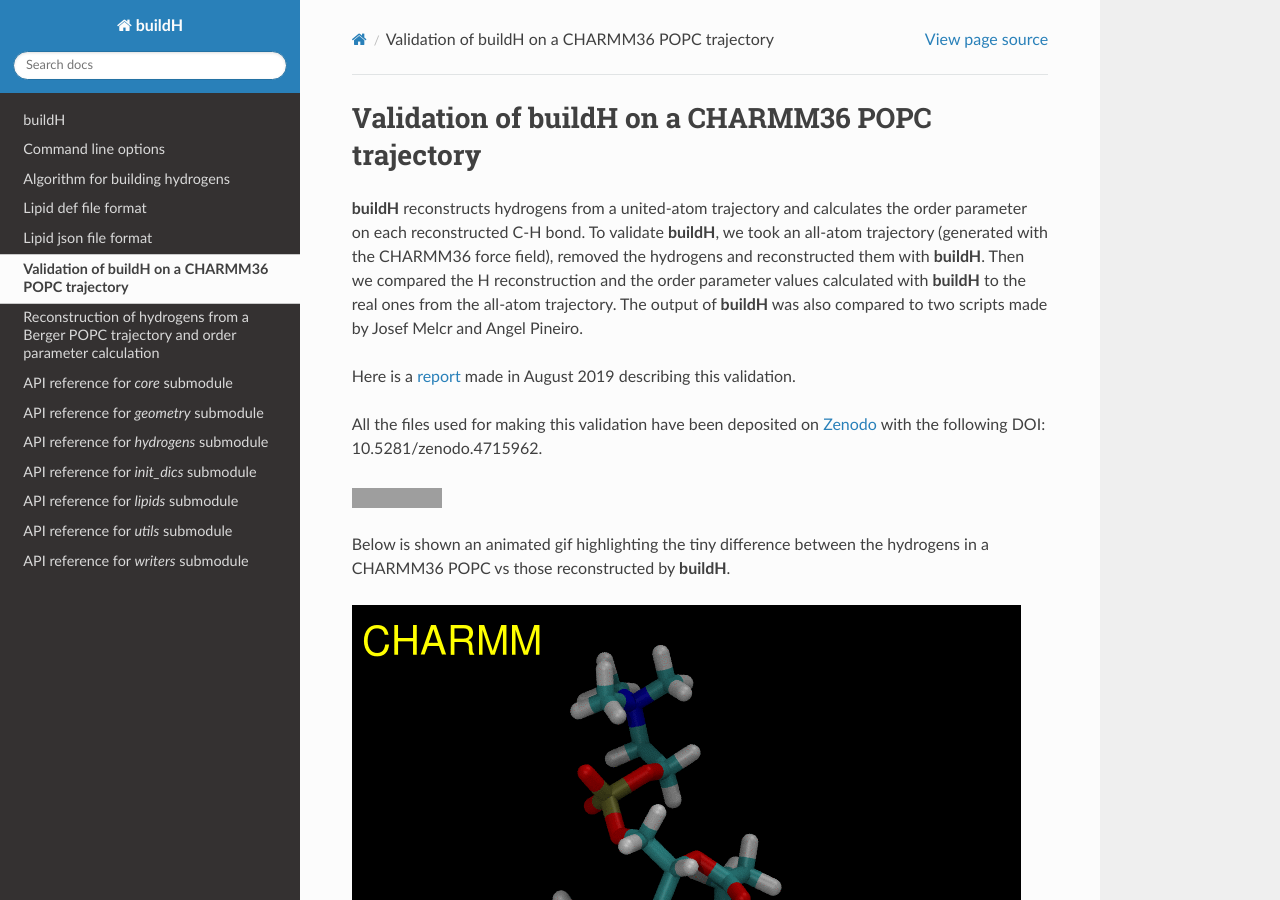
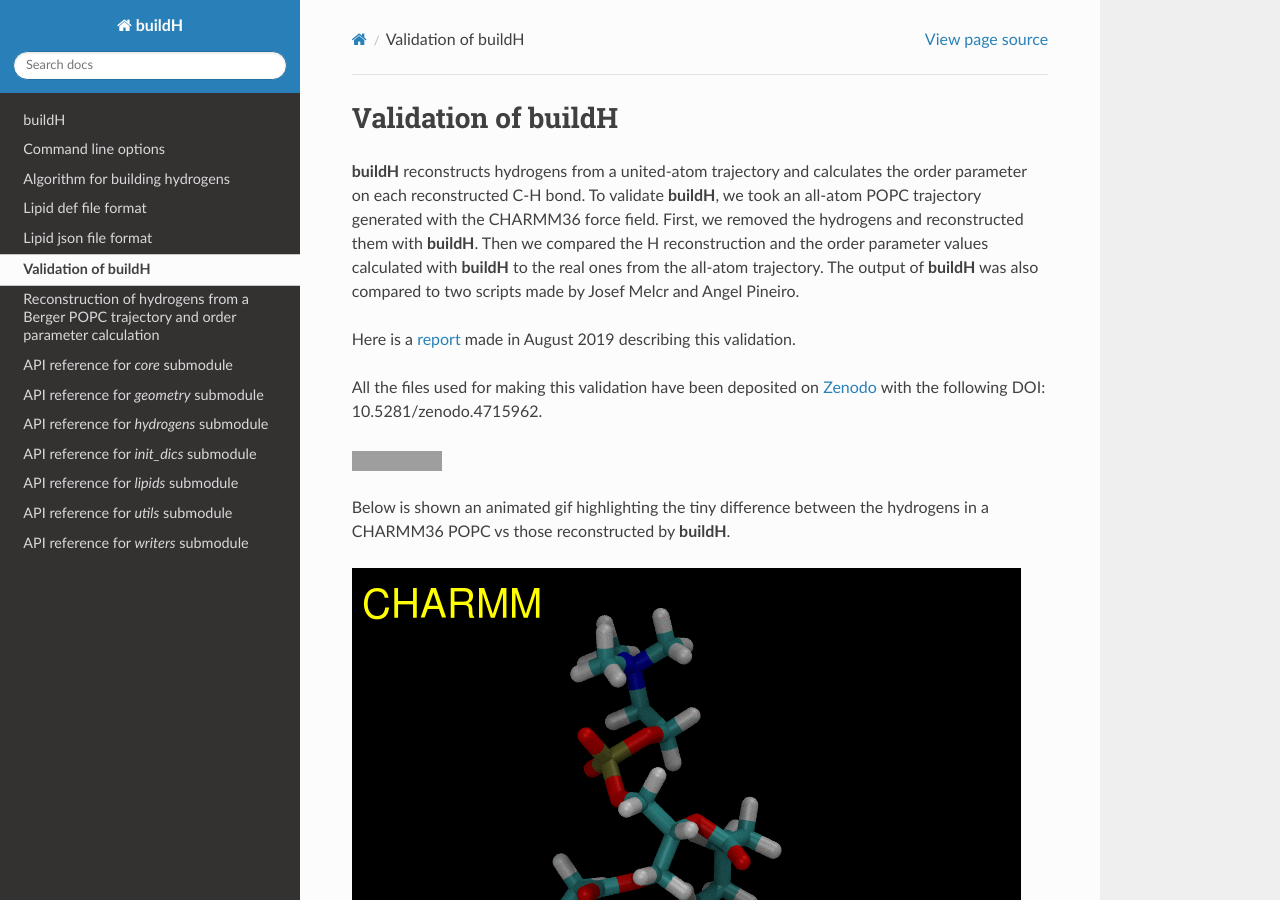
Before and after one commit to patrickfuchs/buildH, a Sphinx documentation site: the page built from docs/CHARMM36_POPC_validation/validation.md, in a window 1280 px wide and 900 px high. Built offline with Sphinx 7.4.7 and the Read the Docs theme 2.0.0, drawn with Linux system fonts in a browser that asks for light colours; grey boxes are pictures that could not be loaded.

Commit message:
Shorten title

```diff
--- a/docs/CHARMM36_POPC_validation/validation.md
+++ b/docs/CHARMM36_POPC_validation/validation.md
@@ -1,6 +1,6 @@
-# Validation of buildH on a CHARMM36 POPC trajectory
+# Validation of buildH
 
-**buildH** reconstructs hydrogens from a united-atom trajectory and calculates the order parameter on each reconstructed C-H bond. To validate **buildH**, we took an all-atom trajectory (generated with the CHARMM36 force field), removed the hydrogens and reconstructed them with **buildH**. Then we compared the H reconstruction and the order parameter values calculated with **buildH** to the real ones from the all-atom trajectory. The output of **buildH** was also compared to two  scripts made by Josef Melcr and Angel Pineiro.
+**buildH** reconstructs hydrogens from a united-atom trajectory and calculates the order parameter on each reconstructed C-H bond. To validate **buildH**, we took an all-atom POPC trajectory generated with the CHARMM36 force field. First, we removed the hydrogens and reconstructed them with **buildH**. Then we compared the H reconstruction and the order parameter values calculated with **buildH** to the real ones from the all-atom trajectory. The output of **buildH** was also compared to two  scripts made by Josef Melcr and Angel Pineiro.
 
 Here is a [report](report_buildH.pdf) made in August 2019 describing this validation.
 
```
